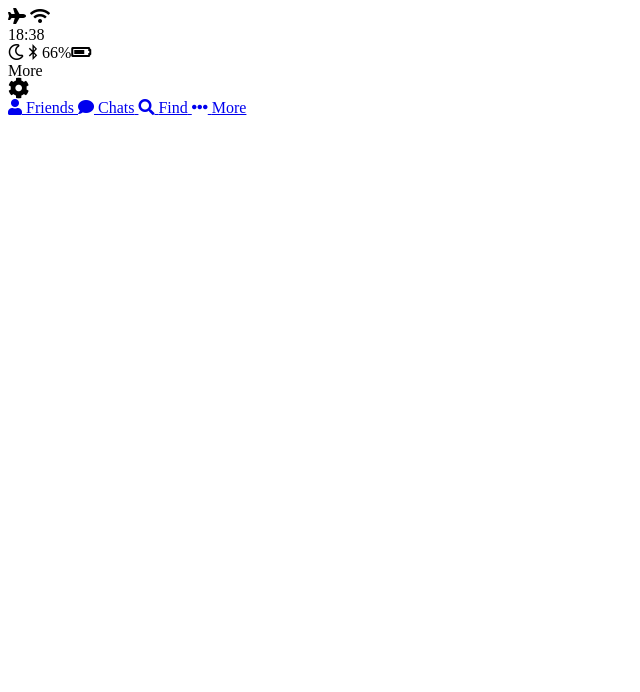
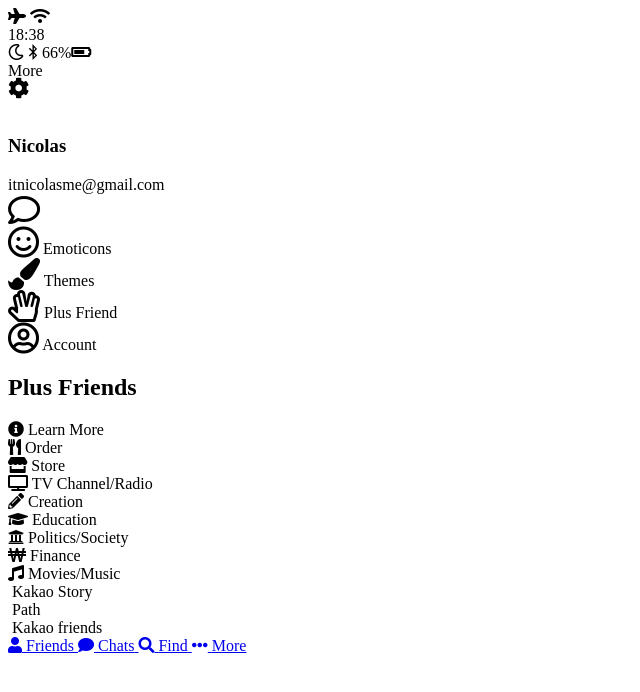
Before and after one commit to e-ez/kakao-clone, a plain HTML site: page more.html in a window 1280 px wide. Shown: the whole page, without its empty margins (0-640 px from the left). Drawn offline with Linux system fonts and the light colour scheme.

Commit message:
more screen

```diff
--- a/more.html
+++ b/more.html
@@ -34,6 +34,99 @@
       </div>
     </div>
   </header>
+  <main class="more">
+    <header class="more__header">
+      <div class="more-header__column">
+        <img src="" alt="">
+        <div class="more-header__info">
+          <h3 class="more-header__title">
+            Nicolas
+          </h3>
+          <span class="more-header__subtitle">
+            itnicolasme@gmail.com
+          </span>
+        </div>
+      </div>
+      <div class="more-header__column">
+        <i class="far fa-comment fa-2x"></i>
+      </div>
+    </header>
+    <section class="more__options">
+      <div class="more__option">
+        <i class="far fa-smile fa-2x"></i>
+        <span class="more__option-title">Emoticons</span>
+      </div>
+      <div class="more__option">
+        <i class="fas fa-paint-brush fa-2x"></i>
+        <span class="morx__option-title">Themes</span>
+      </div>
+      <div class="more__option">
+        <i class="far fa-hand-spock fa-2x"></i>
+        <span class="more__option-title">Plus Friend</span>
+      </div>
+      <div class="more__option">
+        <i class="far fa-user-circle fa-2x"></i>
+        <span class="more__option-title">Account</span>
+      </div>
+    </section>
+    <section class="more__plus-friends">
+      <header class="plus-friends__header">
+        <h2 class="plus-friends__title">Plus Friends</h2>
+        <span class="plus-friends__learn-more">
+          <i class="fas fa-info-circle"></i>
+          Learn More
+        </span>
+      </header>
+      <div class="plus-friends__items">
+        <div class="plus-friends__item">
+          <i class="fas fa-utensils"></i>
+          <span class="plus-friends__item-title">Order</span>
+        </div>
+        <div class="plus-friends__item">
+          <i class="fas fa-store"></i>
+          <span class="plus-friends__item-title">Store</span>
+        </div>
+        <div class="plus-friends__item">
+          <i class="fas fa-tv"></i>
+          <span class="plus-friends__item-title">TV Channel/Radio</span>
+        </div>
+        <div class="plus-friends__item">
+          <i class="fas fa-pencil-alt"></i>
+          <span class="plus-friends__item-title">Creation</span>
+        </div>
+        <div class="plus-friends__item">
+          <i class="fas fa-graduation-cap"></i>
+          <span class="plus-friends__item-title">Education</span>
+        </div>
+        <div class="plus-friends__item">
+          <i class="fas fa-university"></i>
+          <span class="plus-friends__item-title">Politics/Society</span>
+        </div>
+        <div class="plus-friends__item">
+          <i class="fas fa-won-sign"></i>
+          <span class="plus-friends__item-title">Finance</span>
+        </div>
+        <div class="plus-friends__item">
+          <i class="fas fa-music"></i>
+          <span class="plus-friends__item-title">Movies/Music</span>
+        </div>
+      </div>
+    </section>
+    <section class="more__options">
+      <div class="more__option">
+        <img src="" alt="" class="more__options-image">
+        <span class="more__options-title">Kakao Story</span>
+      </div>
+      <div class="more__option">
+        <img src="" alt="" class="more__options-image">
+        <span class="more__options-title">Path</span>
+      </div>
+      <div class="more__option">
+        <img src="" alt="" class="more__options-image">
+        <span class="more__options-title">Kakao friends</span>
+      </div>
+    </section>
+  </main>
   <nav>
     <a href="index.html" class="tab-bar__tab">
       <i class="fa fa-user"></i>
```
